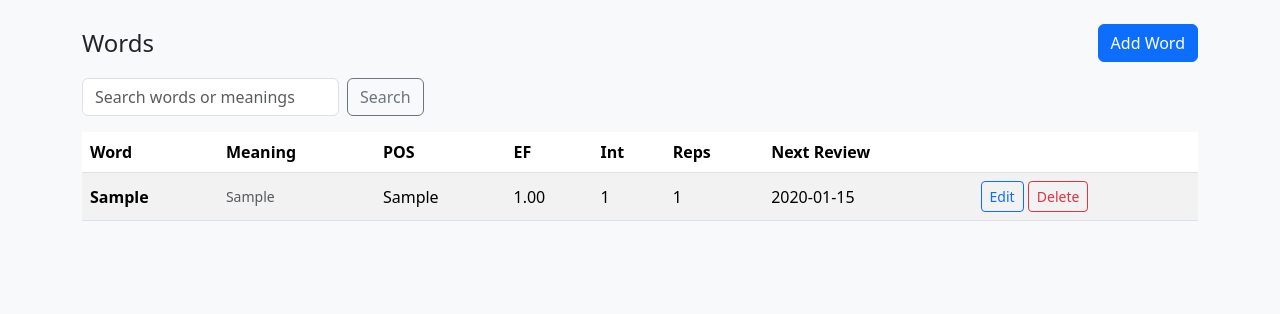
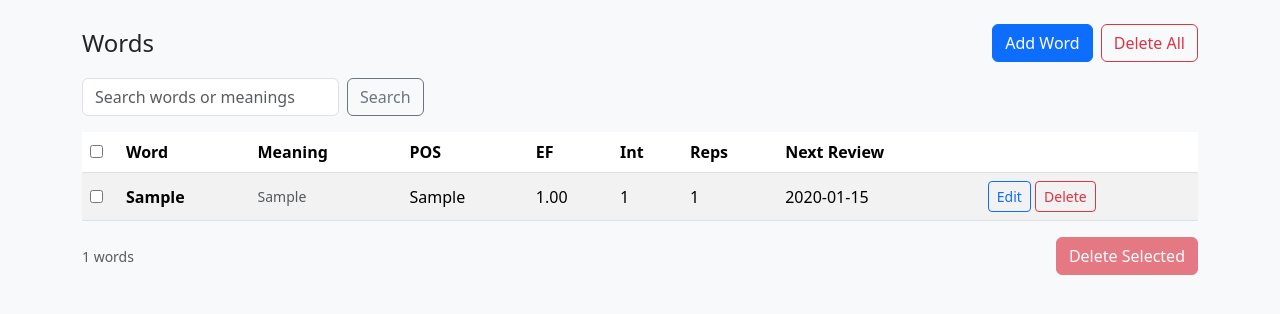
Before and after one commit to ggzzzzzzz/new, a Flask app: page /words in a window 1280 px wide. Shown: the part 56-370 px from the top of the page. Run offline with Flask 3, Linux system fonts and the light colour scheme; tables that the repository leaves empty hold one stand-in row (values such as "Sample post").

Commit message:
Add bulk delete and delete all functionality for words (#4)
Co-authored-by: Cursor Agent <cursoragent@cursor.com>
Co-authored-by: zhuo.yong.zhuang.2025 <zhuo.yong.zhuang.2025@gmail.com>

```diff
--- a/app.py
+++ b/app.py
@@ -330,6 +330,34 @@ def delete_word(word_id: int):
     return redirect(url_for("words_list"))
 
 
+@app.route("/delete_bulk", methods=["POST"])
+def delete_bulk_words():
+    ids = request.form.getlist("ids")
+    if not ids:
+        return redirect(url_for("words_list"))
+    try:
+        id_ints = [int(x) for x in ids if str(x).strip().isdigit()]
+    except Exception:
+        id_ints = []
+    if not id_ints:
+        return redirect(url_for("words_list"))
+
+    # Remove related study sessions first, then words
+    db.session.query(StudySession).filter(StudySession.word_id.in_(id_ints)).delete(synchronize_session=False)
+    db.session.query(Word).filter(Word.id.in_(id_ints)).delete(synchronize_session=False)
+    db.session.commit()
+    return redirect(url_for("words_list"))
+
+
+@app.route("/delete_all", methods=["POST"])
+def delete_all_words():
+    # Remove all study sessions and words
+    db.session.query(StudySession).delete()
+    db.session.query(Word).delete()
+    db.session.commit()
+    return redirect(url_for("words_list"))
+
+
 @app.route("/import", methods=["GET", "POST"])
 def import_csv():
     if request.method == "POST":
--- a/templates/words.html
+++ b/templates/words.html
@@ -2,7 +2,12 @@
 {% block content %}
 <div class="d-flex justify-content-between align-items-center mb-3">
   <h4 class="m-0">Words</h4>
+  <div class="d-flex gap-2">
     <a href="{{ url_for('add_word') }}" class="btn btn-primary">Add Word</a>
+    <form action="{{ url_for('delete_all_words') }}" method="post" onsubmit="return confirm('Delete ALL words? This cannot be undone.');">
+      <button type="submit" class="btn btn-outline-danger">Delete All</button>
+    </form>
+  </div>
 </div>
 <form method="get" class="row g-2 mb-3">
   <div class="col-auto">
@@ -16,6 +21,7 @@
   <table class="table table-striped align-middle">
     <thead>
       <tr>
+        <th style="width:36px"><input type="checkbox" id="selectAll" /></th>
         <th>Word</th>
         <th>Meaning</th>
         <th>POS</th>
@@ -29,6 +35,7 @@
     <tbody>
       {% for w in words %}
       <tr>
+        <td><input type="checkbox" class="row-checkbox" name="ids" value="{{ w.id }}" form="bulkDeleteForm" /></td>
         <td class="fw-semibold">{{ w.word }}</td>
         <td class="small text-muted">{{ w.meaning[:120] }}{% if w.meaning|length > 120 %}...{% endif %}</td>
         <td>{{ w.part_of_speech or '' }}</td>
@@ -47,4 +54,29 @@
     </tbody>
   </table>
 </div>
+<div class="d-flex justify-content-between align-items-center">
+  <div class="small text-muted">{{ words|length }} words</div>
+  <form id="bulkDeleteForm" action="{{ url_for('delete_bulk_words') }}" method="post" onsubmit="return confirm('Delete selected words?');">
+    <button id="deleteSelectedBtn" type="submit" class="btn btn-danger" disabled>Delete Selected</button>
+  </form>
+</div>
+<script>
+  const selectAll = document.getElementById('selectAll');
+  const checkboxes = document.querySelectorAll('.row-checkbox');
+  const deleteBtn = document.getElementById('deleteSelectedBtn');
+
+  function updateDeleteButtonState() {
+    const anyChecked = Array.from(checkboxes).some(cb => cb.checked);
+    deleteBtn.disabled = !anyChecked;
+  }
+
+  if (selectAll) {
+    selectAll.addEventListener('change', () => {
+      checkboxes.forEach(cb => { cb.checked = selectAll.checked; });
+      updateDeleteButtonState();
+    });
+  }
+
+  checkboxes.forEach(cb => cb.addEventListener('change', updateDeleteButtonState));
+</script>
 {% endblock %}
```
Lines whose indentation alone changed are shown as unchanged.
